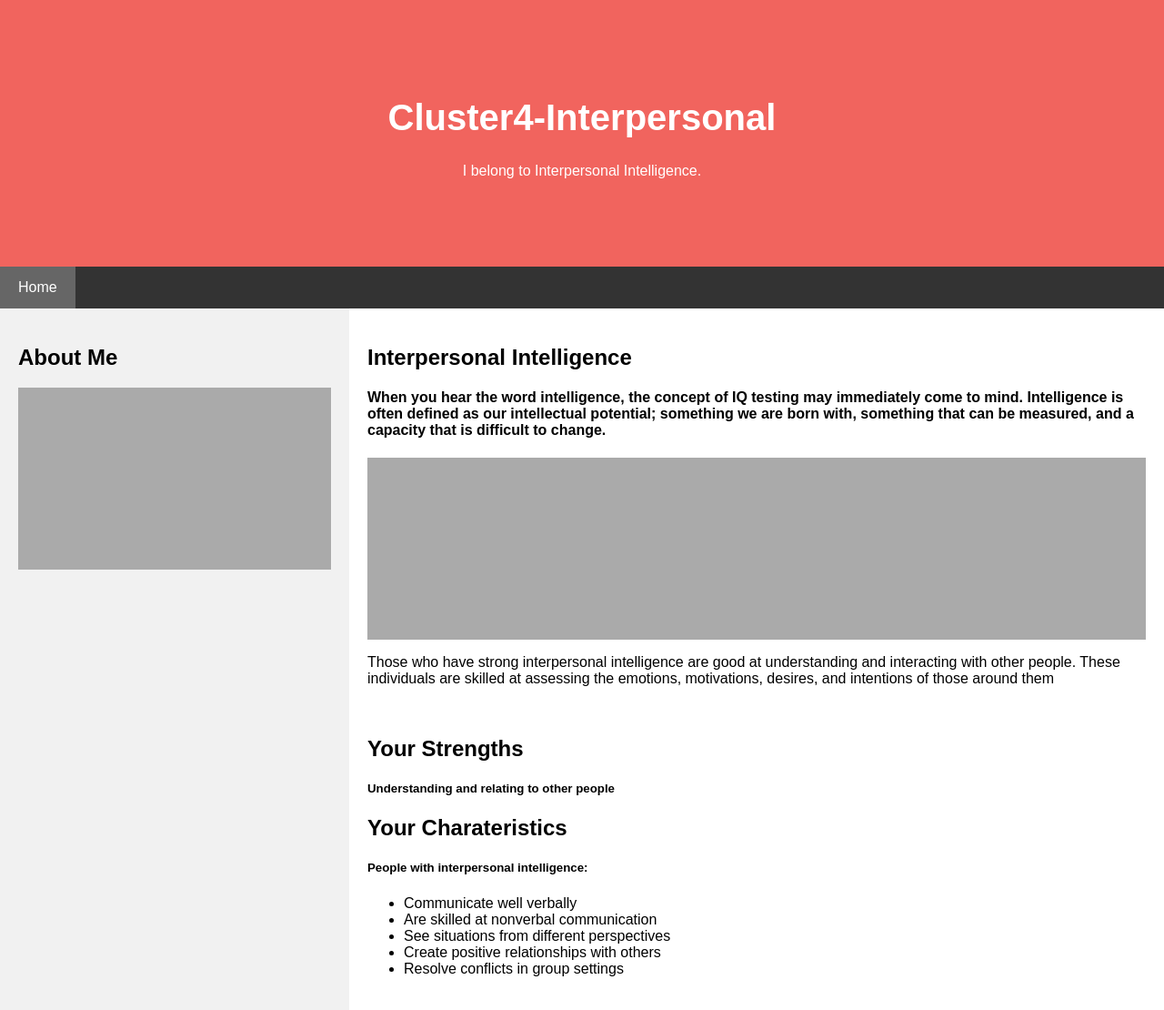
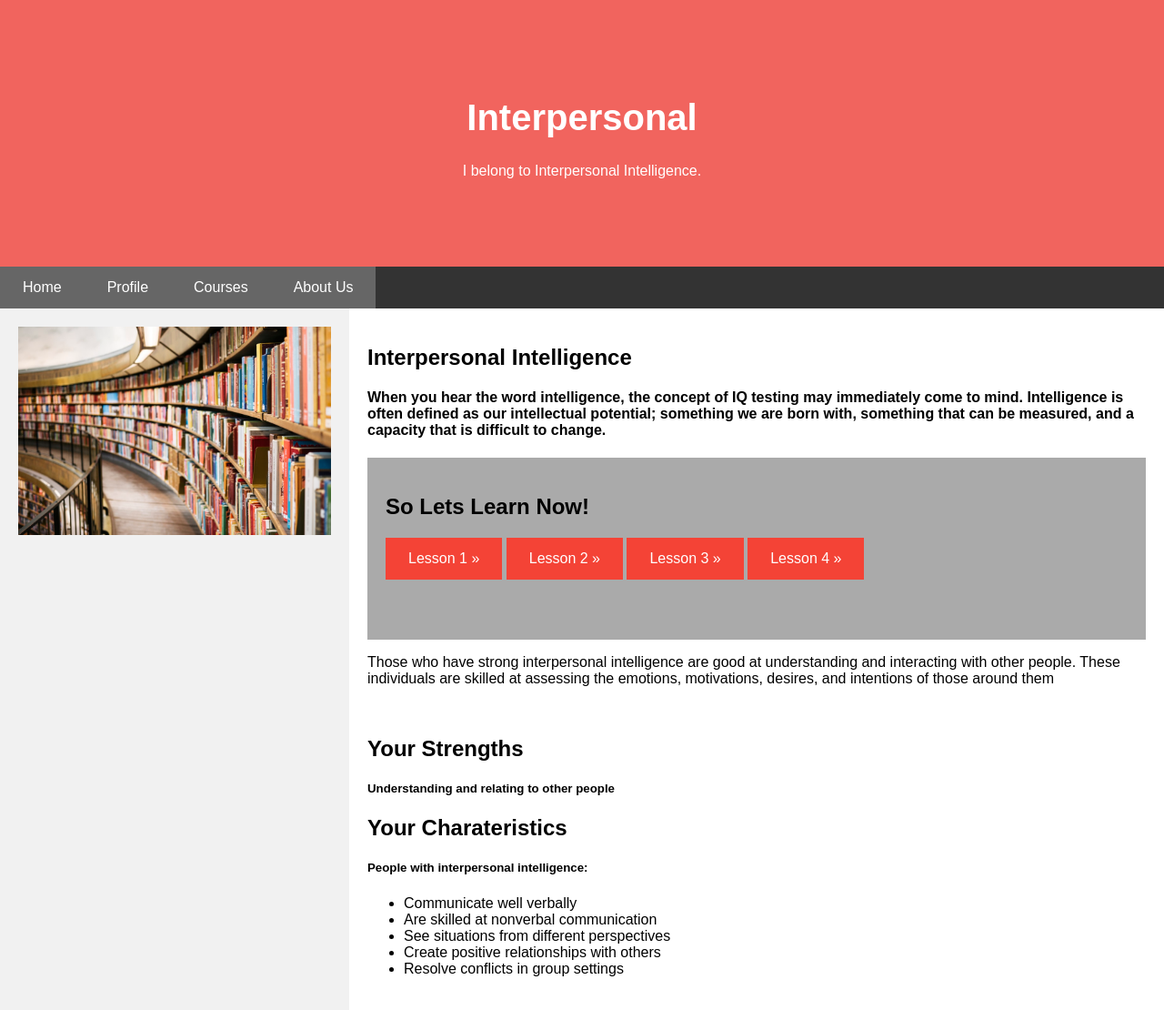
Before and after one commit to PavithraNanayakkara/flask-app, a Flask app: template templates/cluster4.html in a window 1280 px wide. Shown: the whole page at 91% size. Run offline with Flask 2, Linux system fonts and the light colour scheme; the template is opened without the code that fills it, so the values that code supplies are empty; parts of the project's set-up code (start-up, migrations or seed data) failed here and were passed over.

Commit message:
Update cluster4.html

```diff
--- a/templates/cluster4.html
+++ b/templates/cluster4.html
@@ -118,25 +118,45 @@ body {
     width: 100%;
   }
 }
+  a:link, a:visited {
+  background-color: #f44336;
+  color: white;
+  padding: 14px 25px;
+  text-align: center;
+  text-decoration: none;
+  display: inline-block;
+}
+
+a:hover, a:active {
+  background-color:#f1645e;
+}
 </style>
 </head>
 <body>
 
 <div class="header">
-  <h1>Cluster4-Interpersonal  </h1>
+  <h1>Interpersonal  </h1>
   <p>I belong  to Interpersonal Intelligence.</p>
 </div>
 
 <div class="navbar">
   <a href="cluster4.html" class="active">Home</a>
+  <a href="cluster4.html" class="active">Profile</a>
+  <a href="cluster4.html" class="active">Courses</a>
+  <a href="cluster4.html" class="active">About Us</a>
 
 </div>
 
 <div class="row">
   <div class="side">
-    <h2>About Me</h2>
-
-    <div class="fakeimg" style="height:200px;"></div>
+    <section>
+		  <img class="mySlides" src="image-1.jpg"
+		  style="width:100%">
+		  <img class="mySlides" src="image-2.jpg"
+		  style="width:100%">
+		  <img class="mySlides" src="image-3.jpg"
+		  style="width:100%">
+		</section>
 
 
   </div>
@@ -145,7 +165,12 @@ body {
     <h4>When you hear the word intelligence, the concept of IQ testing may immediately come to mind. Intelligence is often defined as our intellectual potential; something we are born with, something that can be measured, and a capacity that is difficult to change.</h4>
     <div class="fakeimg" style="height:200px;">
 
+    <h2>So Lets Learn Now!</h2>
 
+    <a  href="exercise.asp?filename=exercise_link1" target="_blank">Lesson 1 »</a>
+    <a  href="exercise.asp?filename=exercise_link2" target="_blank">Lesson 2 »</a>
+    <a  href="exercise.asp?filename=exercise_link3" target="_blank">Lesson 3 »</a>
+    <a href="exercise.asp?filename=exercise_link4" target="_blank">Lesson 4 »</a>
 
     </div>
     <p>Those who have strong interpersonal intelligence are good at understanding and interacting with other people. These individuals are skilled at assessing the emotions, motivations, desires, and intentions of those around them</p>
@@ -165,7 +190,23 @@ body {
 
     </ul>
 </div>
+<script>
+// Automatic Slideshow - change image every 3 seconds
+var myIndex = 0;
+carousel();
 
+function carousel() {
+  var i;
+  var x = document.getElementsByClassName("mySlides");
+  for (i = 0; i < x.length; i++) {
+    x[i].style.display = "none";
+  }
+  myIndex++;
+  if (myIndex > x.length) {myIndex = 1}
+  x[myIndex-1].style.display = "block";
+  setTimeout(carousel, 3000);
+}
+</script>
 
 </body>
 </html>
```
